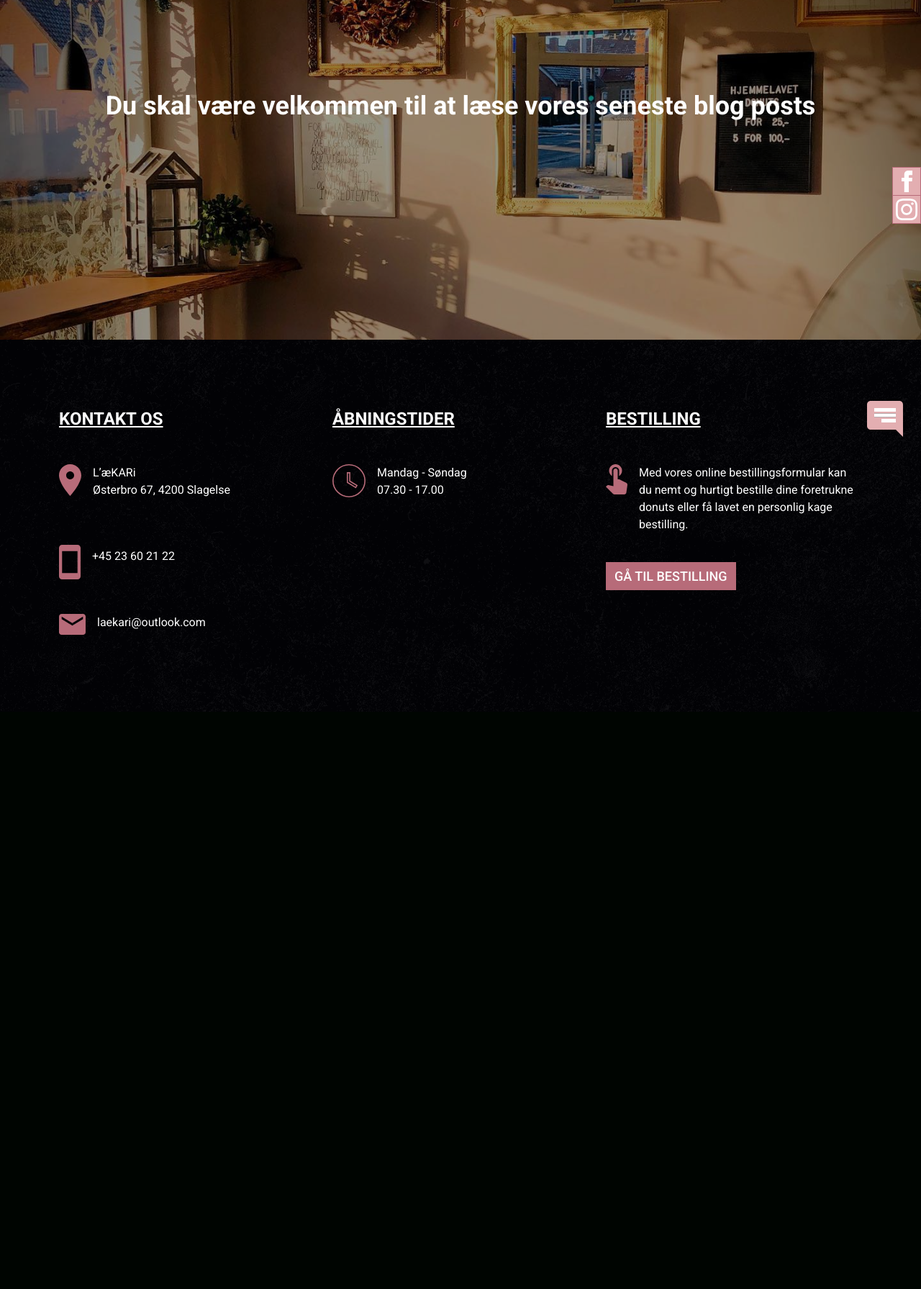
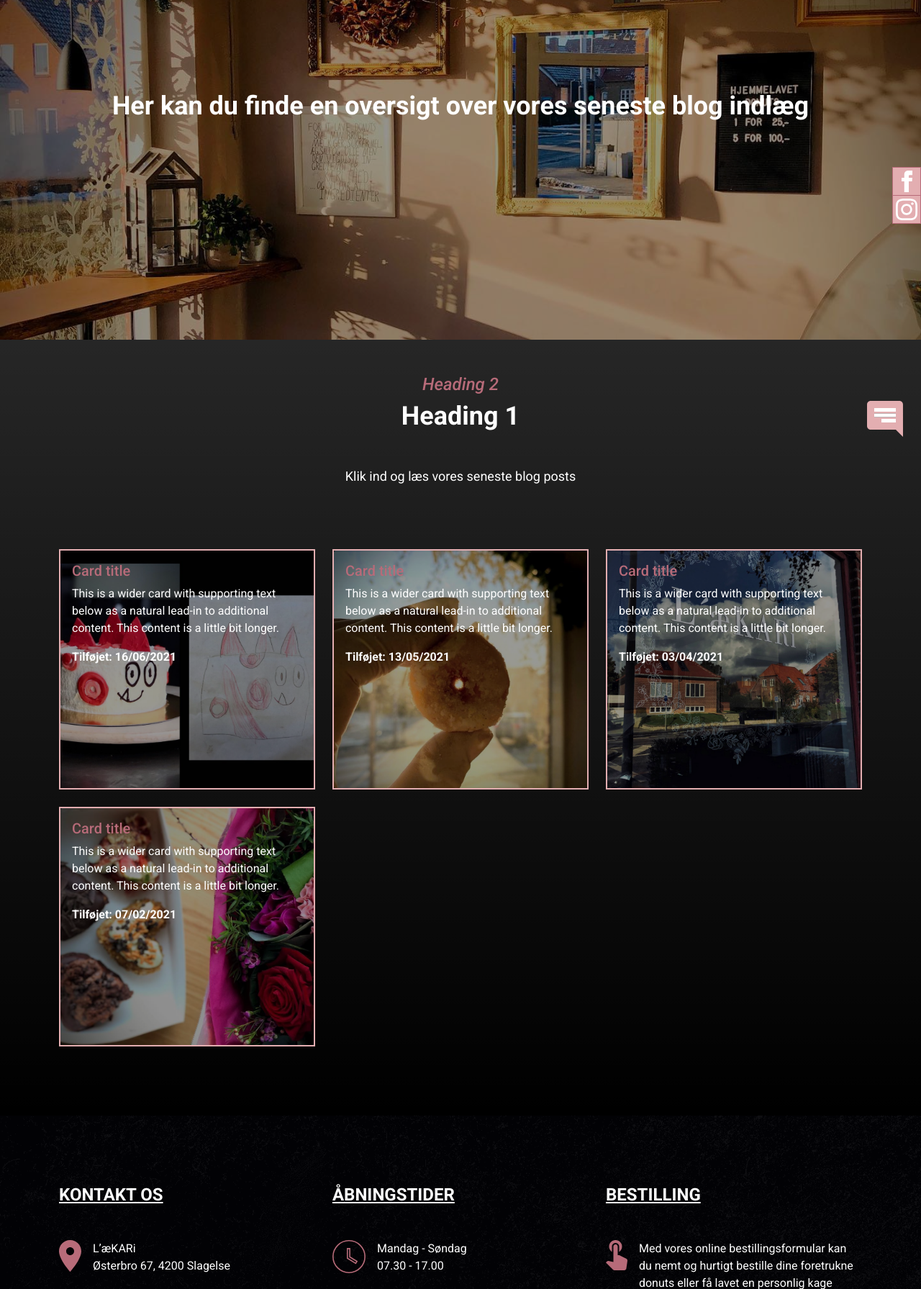
Before and after one commit to andrewras93/laekari, a PHP site: page /blog.php in a window 1280 px wide. Shown: the part 168-1959 px from the top of the page at 72% size. Before the commit the page ends 1157 px from the top, so only its background shows below. Run offline with PHP 8.4, Linux system fonts and the light colour scheme.

Commit message:
Added blog posts overview section.

```diff
--- a/blog.php
+++ b/blog.php
@@ -8,7 +8,7 @@
     <meta http-equiv="X-UA-Compatible" content="IE=edge">
     <meta name="viewport" content="width=device-width, initial-scale=1.0">
 
-    <title>L'æKARi | Om L'æKARi</title>
+    <title>L'æKARi | Blog</title>
 
     <link href="https://fonts.googleapis.com/icon?family=Material+Icons" rel="stylesheet">
     <link href="css/styles.css" rel="stylesheet" type="text/css">
@@ -24,7 +24,59 @@
 <div id="blog-hero" class="d-flex justify-content-center align-items-center">
     <div class="hero-overlay"></div>
     <div class="container">
-        <h1 class="display-1 text-center">Du skal være velkommen til at læse vores seneste blog posts</h1>
+        <h1 class="display-1 text-center">Her kan du finde en oversigt over vores seneste blog indlæg</h1>
+    </div>
+</div>
+
+<div id="blog-posts" class="bg-gradient pt-5 pb-5">
+    <div class="container">
+        <div class="section-headings text-center">
+            <h3>Heading 2</h3>
+            <h2 class="display-1">Heading 1</h2>
+            <p class="lead mt-5">Klik ind og læs vores seneste blog posts</p>
+        </div>
+        <div id="blog-posts-overview" class="row pt-5 pb-5">
+            <div class="mt-4 col-md-6 col-lg-4">
+                <a href="#" class="card bg-dark text-white border-light border-2 rounded-0">
+                    <img src="images/blog-post-image.png" class="card-img" alt="...">
+                    <div class="card-img-overlay">
+                        <h5 class="card-title text-secondary">Card title</h5>
+                        <p class="card-text">This is a wider card with supporting text below as a natural lead-in to additional content. This content is a little bit longer.</p>
+                        <p class="card-text fw-bold">Tilføjet: 16/06/2021</p>
+                    </div>
+                </a>
+            </div>
+            <div class="mt-4 col-md-6 col-lg-4">
+                <a href="#" class="card bg-dark text-white border-light border-2 rounded-0">
+                    <img src="images/blog-post-image-2.png" class="card-img" alt="...">
+                    <div class="card-img-overlay">
+                        <h5 class="card-title text-secondary">Card title</h5>
+                        <p class="card-text">This is a wider card with supporting text below as a natural lead-in to additional content. This content is a little bit longer.</p>
+                        <p class="card-text fw-bold">Tilføjet: 13/05/2021</p>
+                    </div>
+                </a>
+            </div>
+            <div class="mt-4 col-md-6 col-lg-4">
+                <a href="#" class="card bg-dark text-white border-light border-2 rounded-0">
+                    <img src="images/blog-post-image-3.png" class="card-img" alt="...">
+                    <div class="card-img-overlay">
+                        <h5 class="card-title text-secondary">Card title</h5>
+                        <p class="card-text">This is a wider card with supporting text below as a natural lead-in to additional content. This content is a little bit longer.</p>
+                        <p class="card-text fw-bold">Tilføjet: 03/04/2021</p>
+                    </div>
+                </a>
+            </div>
+            <div class="mt-4 col-md-6 col-lg-4">
+                <a href="#" class="card bg-dark text-white border-light border-2 rounded-0">
+                    <img src="images/blog-post-image-4.png" class="card-img" alt="...">
+                    <div class="card-img-overlay">
+                        <h5 class="card-title text-secondary">Card title</h5>
+                        <p class="card-text">This is a wider card with supporting text below as a natural lead-in to additional content. This content is a little bit longer.</p>
+                        <p class="card-text fw-bold">Tilføjet: 07/02/2021</p>
+                    </div>
+                </a>
+            </div>
+        </div>
     </div>
 </div>
 
```
Also changed, not shown: images/blog-post-image-2.png (added), images/blog-post-image-3.png (added), images/blog-post-image-4.png (added), images/blog-post-image.png (added).
